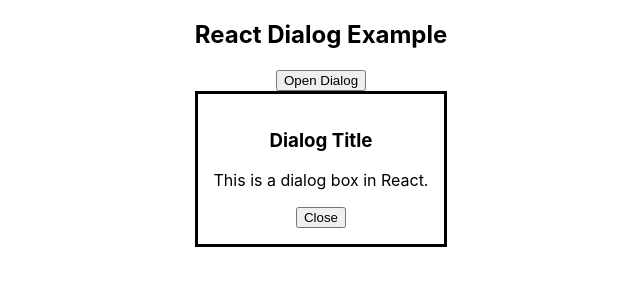
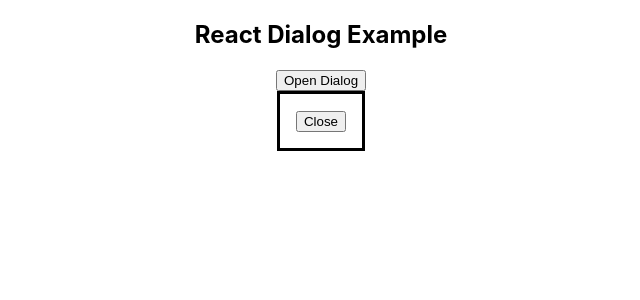
Before and after one commit to waldmaier/react-samples, a React (Create React App) app in the folder my-app/: page / in a window 1280 px wide. Both pictures are taken after a click on the button "Open Dialog". Shown: the top 300 px of the page, without its empty margins (319-959 px from the left). Built offline with nearby package versions, Linux system fonts and the light colour scheme.

Commit message:
dialog sample with unmounting

```diff
--- a/my-app/src/App.tsx
+++ b/my-app/src/App.tsx
@@ -6,7 +6,7 @@
 function App() {
   return (
     <div className="App">
-      <DialogComponent/>
+      <DialogComponent id={"mymymymy"}/>
     </div>
   );
 }
--- a/my-app/src/dialog/DialogComponent.tsx
+++ b/my-app/src/dialog/DialogComponent.tsx
@@ -1,15 +1,18 @@
-import React, { useState } from 'react';
+import React, {useState} from 'react';
 
-function DialogComponent() {
-  const [isOpen, setIsOpen] = useState(false); // State to control dialog visibility
+// Define the type for props
+type DialogProps = {
+  id: string;
+};
 
-  // Open the dialog by setting the state
-  const openDialog = () => {
+const DialogComponent = ({id}: DialogProps) => {
+  const [isOpen, setIsOpen] = useState<boolean>(false);
+
+  const openDialog = (): void => {
     setIsOpen(true);
   };
 
-  // Close the dialog and remove it from the DOM by setting the state
-  const closeDialog = () => {
+  const closeDialog = (): void => {
     setIsOpen(false);
   };
 
@@ -20,14 +23,14 @@
 
       {/* Render the dialog only if isOpen is true */}
       {isOpen && (
-        <dialog id={"my-test-id"} open>
-          <h3>Dialog Title</h3>
-          <p>This is a dialog box in React.</p>
-          <button onClick={closeDialog}>Close</button>
+        <dialog id={id} open aria-hidden={!isOpen}>
+          <button onClick={closeDialog} autoFocus>
+            Close
+          </button>
         </dialog>
       )}
     </div>
   );
-}
+};
 
 export default DialogComponent;
```
